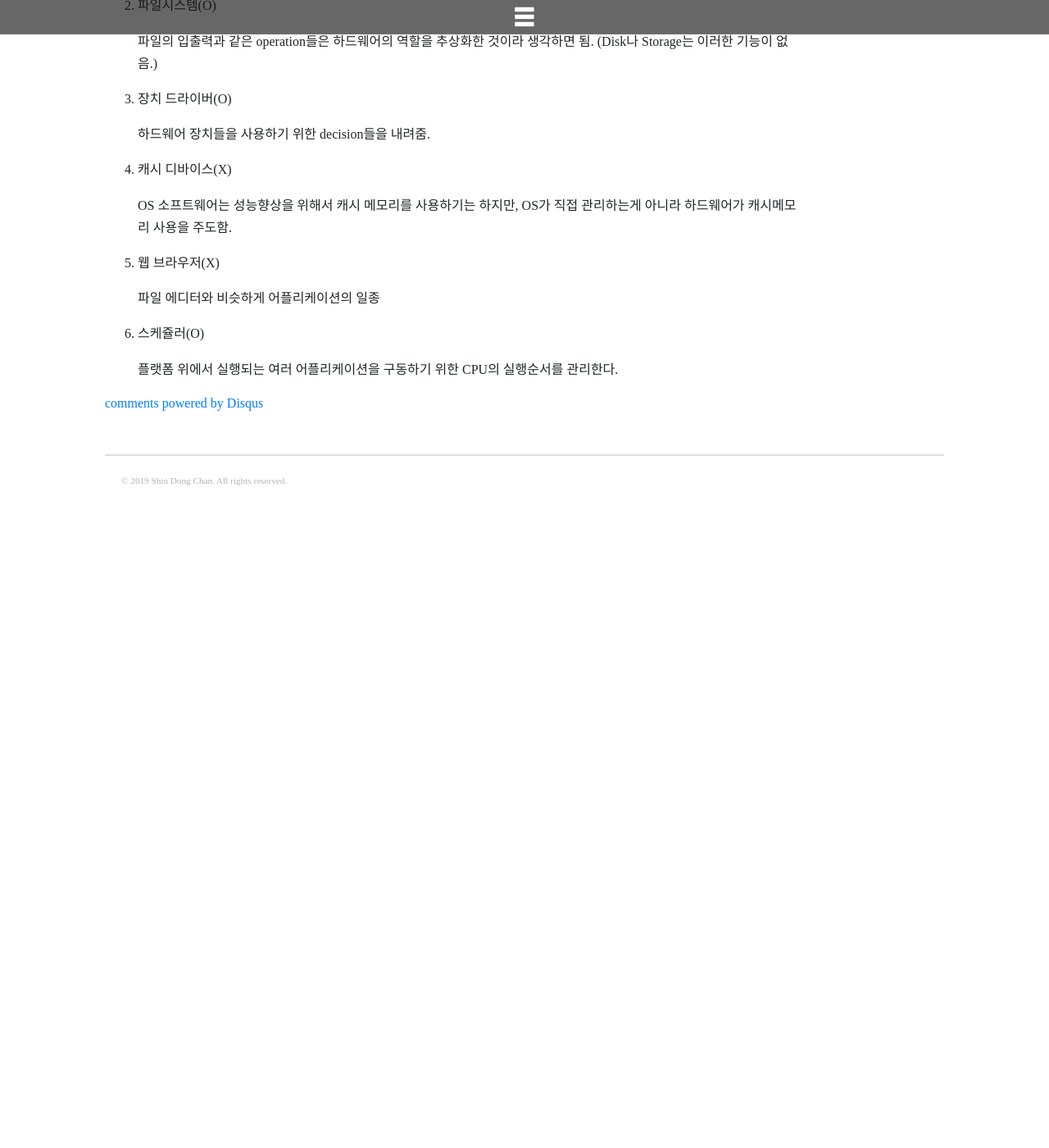
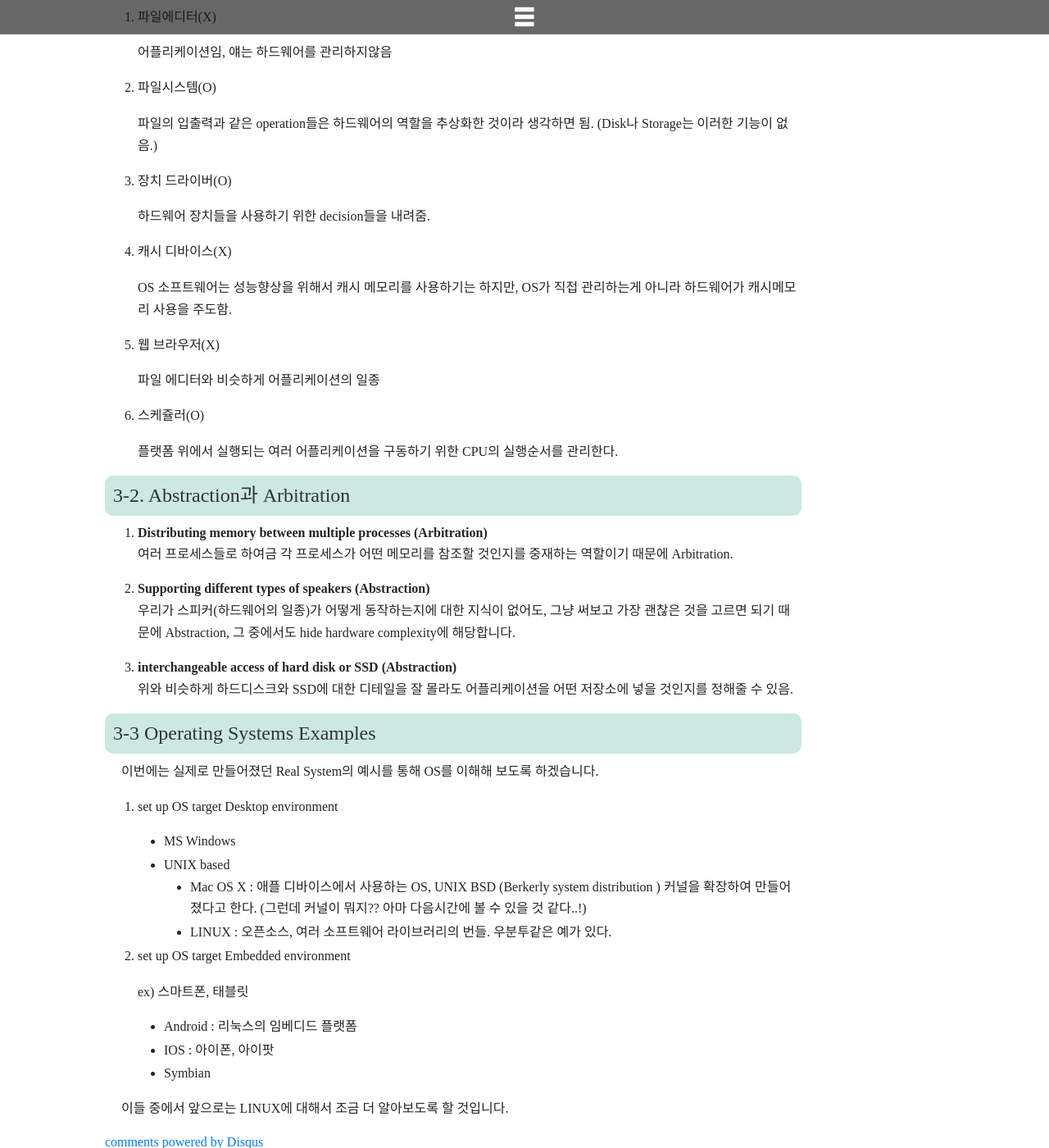
Before and after one commit to DongChanS/DongChanS.github.io, a Jekyll site: the page built from _posts/2019-02-23-33.md, in a window 1280 px wide and 1400 px high, scrolled down 4158 px. Shown: the whole window at 82% size. Built offline with Jekyll 4.4.1, drawn with Linux system fonts in a browser that asks for light colours; nearby versions of some CDN libraries; some web fonts are replaced; comment, search, counter and statistics services are not loaded; before the commit the page ends 4753 px from its top, so only the background shows below that; some of the changed text lies outside the part shown.

Commit message:
Update 2019-02-23-33.md

```diff
--- a/_posts/2019-02-23-33.md
+++ b/_posts/2019-02-23-33.md
@@ -162,7 +162,11 @@
 
 
 
-### 3) OS에 해당하는 것과 아닌것?
+### 3) 예시를 통해서 이해하기
+
+이제 OS의 개념과 역할에 대해서 이론적으로 알아보았으니 이것들을 예시를 통해서 이해해보도록 하겠습니다.
+
+#### 3-1. OS에 해당하는 것과 아닌것을 찾아보시오!
 
 1. 파일에디터(X)
 
@@ -187,3 +191,38 @@
 6. 스케쥴러(O)
 
    플랫폼 위에서 실행되는 여러 어플리케이션을 구동하기 위한 CPU의 실행순서를 관리한다.
+
+#### 3-2. Abstraction과 Arbitration
+
+1. Distributing memory between multiple processes (Arbitration)
+
+   : 여러 프로세스들로 하여금 각 프로세스가 어떤 메모리를 참조할 것인지를 중재하는 역할이기 때문에 Arbitration.
+
+2. Supporting different types of speakers (Abstraction)
+
+   : 우리가 스피커(하드웨어의 일종)가 어떻게 동작하는지에 대한 지식이 없어도, 그냥 써보고 가장 괜찮은 것을 고르면 되기 때문에 Abstraction, 그 중에서도 hide hardware complexity에 해당합니다.
+
+3. interchangeable access of hard disk or SSD (Abstraction)
+
+   : 위와 비슷하게 하드디스크와 SSD에 대한 디테일을 잘 몰라도 어플리케이션을 어떤 저장소에 넣을 것인지를 정해줄 수 있음.
+
+#### 3-3 Operating Systems Examples
+
+이번에는 실제로 만들어졌던 Real System의 예시를 통해 OS를 이해해 보도록 하겠습니다.
+
+1. set up OS target Desktop environment
+
+   - MS Windows
+   - UNIX based
+     - Mac OS X : 애플 디바이스에서 사용하는 OS, UNIX BSD (Berkerly system distribution ) 커널을 확장하여 만들어졌다고 한다. (그런데 커널이 뭐지?? 아마 다음시간에 볼 수 있을 것 같다..!)
+     - LINUX : 오픈소스, 여러 소프트웨어 라이브러리의 번들. 우분투같은 예가 있다.
+
+2. set up OS target Embedded environment
+
+   ex) 스마트폰, 태블릿
+
+   - Android : 리눅스의 임베디드 플랫폼
+   - IOS : 아이폰, 아이팟
+   - Symbian
+
+이들 중에서 앞으로는 LINUX에 대해서 조금 더 알아보도록 할 것입니다.
```
